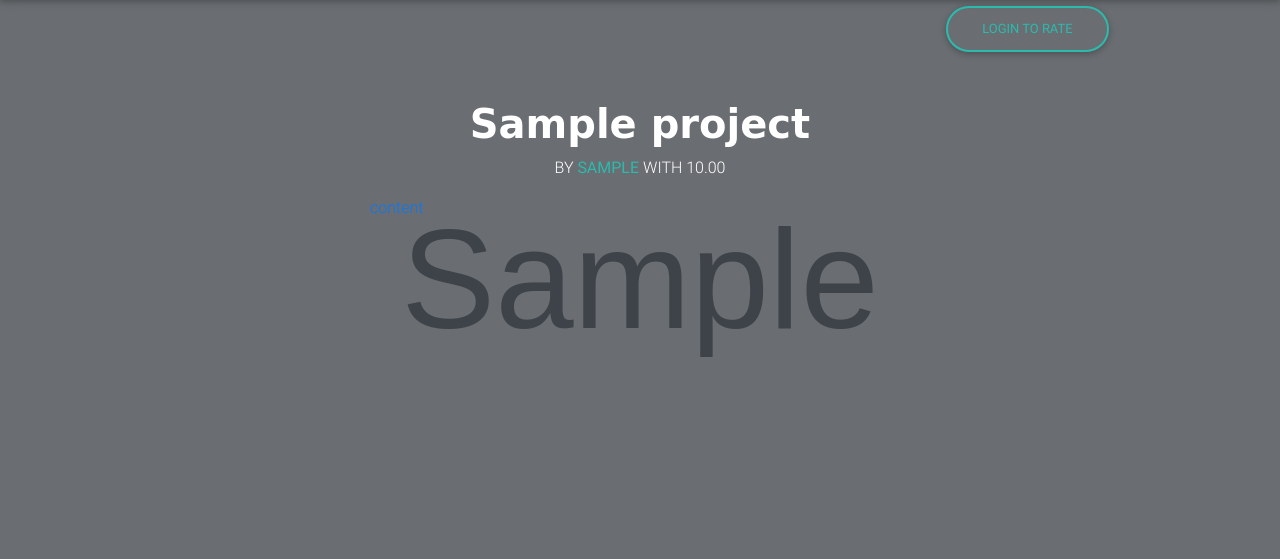
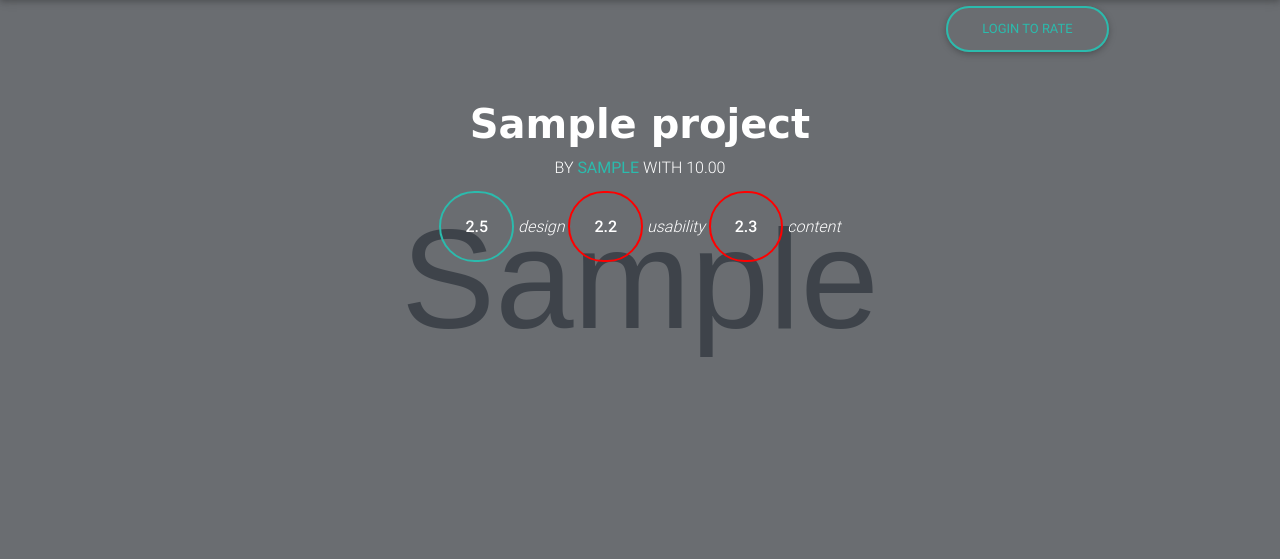
Before and after one commit to kipkemoimayor/Awards, a Django app: page /project/1/ in a window 1280 px wide. Shown: the part 96-655 px from the top of the page. Run offline with Django 3.2, Linux system fonts and the light colour scheme; tables that the repository leaves empty hold one stand-in row (values such as "Sample post"); grey boxes marked "Sample" are stand-in pictures; some libraries are stand-ins or nearby versions.

Commit message:
styled and added colors to design display

```diff
--- a/award/static/css/style.css
+++ b/award/static/css/style.css
@@ -77,9 +77,31 @@ img:hover{
 .i b{
   color:#2bbbad ;
 }
+.design i{
+  color: white;
+}
+.design{
+  margin-top: 30px;
+  text-align: center;
+  padding: 5px;
+}
 .design a{
+  color: white;
+  font-weight: 500;
+  padding: 24px;
+  border: 1px solid red;
+  border-radius: 80px;
+  border-width: 2.5px;
+}
+.design a:first-child{
+  border-color: #2bbbad;
+  border-width: 2.5px;
+}
+.design a:last-child{
+  border-color: #879;
+  border-width:2.5px;
+}
 
-}
 .btn-outline-default{
   border-radius: 30px !important;
 }
--- a/award/templates/details.html
+++ b/award/templates/details.html
@@ -12,7 +12,14 @@
           <h1 class="hed">{{i.name}}</h1>
           <p class="i">by <b class='b'>{{i.user}} </b> with 10.00</p>
           <div class="design">
-              <a href="">content</a>
+
+              <a href="">2.5</a>
+              <i>design</i>
+              <a href="">2.2</a>
+              <i>usability</i>
+              <a href="">2.3</a>
+              <i>content</i>
+
           </div>
 
         </div>
```
